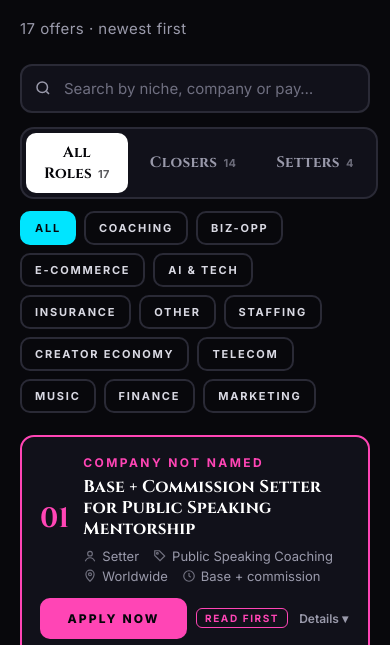
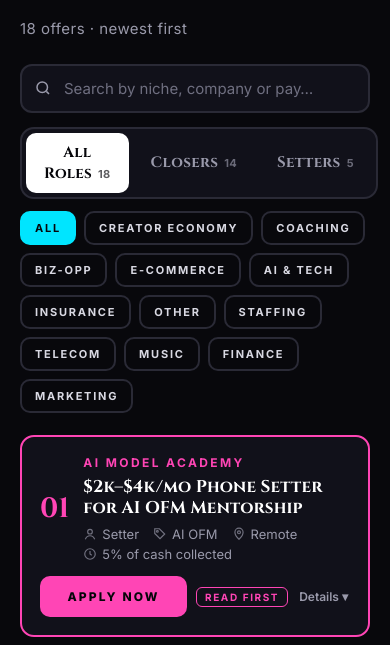
Before and after one commit to Demajed/aescendex-site, a plain HTML site: page jobs/index.html in a window 390 px wide. Shown: the part 157-802 px from the top of the page. Drawn offline with Linux system fonts and the light colour scheme.

Commit message:
Add AI Model Academy phone setter offer
Co-Authored-By: Claude Opus 5.5 <noreply@anthropic.com>
Claude-Session: https://claude.ai/code/session_017CeMtmbUbvJPaUmM7Bmc9K

```diff
--- a/jobs/index.html
+++ b/jobs/index.html
@@ -127,6 +127,18 @@
 <script>
 /* ===== OFFERS: newest first. Add new ones to the top of this list. ===== */
 const OFFERS = [
+  {
+    headline: "$2k–$4k/mo Phone Setter for AI OFM Mentorship",
+    company: "AI Model Academy", role: "Setter", niche: "AI OFM", location: "Remote", type: "5% of cash collected",
+    category: "Creator Economy",
+    pay: "5% of cash collected, for $2,000–$4,000 a month OTE. On an $8,000 sale that's $400, so you'd need roughly 5–10 of your booked calls to close each month to hit that range.",
+    summary: "AI Model Academy sells an $8,000, 90-day 1:1 mentorship on building AI models, with chat team support and traffic training. It reports $80,000 a month in revenue and 3,000+ warm leads to call.",
+    schedule: "Full-time, on EU/UK or US/CA hours.",
+    duties: ["Call leads and book appointments for the AI OFM mentorship","Make 100 dials a day"],
+    requirements: ["6+ months of phone setting or outbound for a high-ticket offer","Proof of your bookings and show rate","Fluent English","Able to make 100 dials a day"],
+    warn: "\"OFM\" means OnlyFans management: the program teaches people to run AI-generated models on adult subscription platforms. Make sure you're comfortable selling that. You only earn when your booked calls close and pay, so ask what the closers' close rate is.",
+    apply: "https://aim-careers.vercel.app/"
+  },
   {
     headline: "Base + Commission Setter for Public Speaking Mentorship",
     company: "Company not named", role: "Setter", niche: "Public Speaking Coaching", location: "Worldwide", type: "Base + commission",
```
